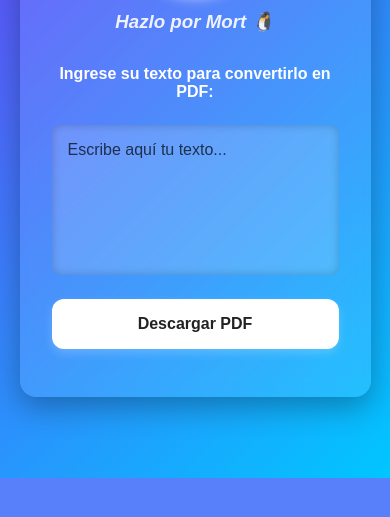
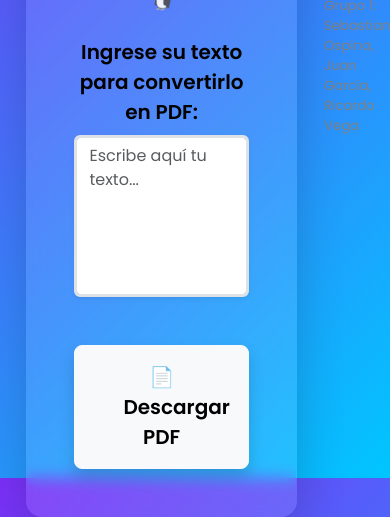
Before and after one commit to asebasg/text-to-pdf, a Flask app: page / in a window 390 px wide. Shown: the part 366-883 px from the top of the page. Before the commit the page ends 844 px from the top, so only its background shows below. Run offline with Flask 3, Linux system fonts and the light colour scheme.

Commit message:
feat: implementar interfaz de usuario para conversión de texto a PDF
- Añadir página principal con formulario para ingresar texto
- Integrar estilos con Bootstrap 5.3
- Incluir fuente Poppins desde Google Fonts
- Agregar imagen decorativa y branding del proyecto
- Implementar diseño responsivo con clases de utilidad de Bootstrap
- Añadir footer con información del grupo

```diff
--- a/app.py
+++ b/app.py
@@ -1,6 +1,7 @@
 from flask import Flask, render_template, request, send_file
 from reportlab.pdfgen import canvas
 from reportlab.lib.pagesizes import letter
+from reportlab.lib.utils import simpleSplit
 import io
 
 app = Flask(__name__)
@@ -11,7 +12,10 @@ def index():
 
 @app.route('/download', methods=['POST'])
 def download_pdf():
-    text = request.form.get('text', '')
+    text = request.form.get('text_content', '')
+
+    if not text.strip():
+        return "No se proporcionó texto", 400
 
     # Crear PDF en memoria
     buffer = io.BytesIO()
@@ -20,16 +24,20 @@ def download_pdf():
 
     # Configurar fuente y posición
     c.setFont("Helvetica", 12)
-    y = height - 40  # Empezar desde la parte superior
+    y = height - 50
+    max_width = width - 100  # Margen de 50px a cada lado
 
-    # Dividir el texto en líneas para que quepa en el PDF
+    # Dividir el texto en líneas y ajustar al ancho
     lines = text.split('\n')
     for line in lines:
-        # Si la línea es muy larga, podrías dividirla más (opcional)
-        c.drawString(40, y, line[:100])  # Limitar a 100 caracteres por línea
-        y -= 15
-        if y < 40:  # Nueva página si es necesario (opcional, aquí no se implementa)
-            break
+        # Dividir líneas largas
+        wrapped_lines = simpleSplit(line, "Helvetica", 12, max_width)
+        for wrapped_line in wrapped_lines:
+            if y < 50:
+                c.showPage()
+                y = height - 50
+            c.drawString(50, y, wrapped_line)
+            y -= 20
 
     c.save()
     buffer.seek(0)
--- a/templates/index.html
+++ b/templates/index.html
@@ -2,23 +2,39 @@
 <html lang="es">
 <head>
     <meta charset="UTF-8" />
+    <meta name="viewport" content="width=device-width, initial-scale=1">
     <title>Convertir Texto a PDF</title>
+    <link href="https://cdn.jsdelivr.net/npm/bootstrap@5.3.0/dist/css/bootstrap.min.css" rel="stylesheet">
+    <link href="https://fonts.googleapis.com/css2?family=Poppins:wght@300;400;600;700&display=swap" rel="stylesheet">
     <link rel="stylesheet" href="index.css" />
 </head>
 
 <body class="main">
-    <div class="container">
-        <h1 class="title">Convertir Texto a PDF</h1>
-        <img class="imagen" src="https://i.pinimg.com/736x/60/8a/7d/608a7d2de0cf6898c3869b116c4231be.jpg" alt="Mort" />
-        <h3 class="subtitle">Hazlo por Mort 🐧</h3>
+    <div class="container-fluid d-flex justify-content-center align-items-center min-vh-100">
+        <div class="container bg-white bg-opacity-10 rounded-4 p-5 text-center shadow-lg" style="backdrop-filter: blur(8px); max-width: 600px;">
+            <h1 class="title display-4 fw-bold mb-4 text-black">Convertir Texto a PDF</h1>
+            <img class="imagen rounded-circle border border-3 border-white shadow mb-3"
+                 src="https://i.pinimg.com/736x/60/8a/7d/608a7d2de0cf6898c3869b116c4231be.jpg"
+                 alt="Mort" width="140" height="140" style="object-fit: cover;" />
+            <h3 class="subtitle fst-italic text-gray-50 mb-4">Hazlo por Mort 🐧</h3>
 
-        <form method="POST" action="/download" class="formulario">
-            <label for="text_content" class="label">
-                Ingrese su texto para convertirlo en PDF:
-            </label>
-            <textarea id="text_content" name="text_content" class="campoTexto" placeholder="Escribe aquí tu texto..."></textarea>
-            <button class="boton" type="submit">Descargar PDF</button>
-        </form>
+            <form method="POST" action="/download" class="formulario">
+                <div class="mb-4">
+                    <label for="text_content" class="form-label fw-semibold text-black fs-5">
+                        Ingrese su texto para convertirlo en PDF:
+                    </label>
+                    <textarea id="text_content" name="text_content"
+                             class="form-control bg-white bg-opacity-20 text-black border-3 shadow-sm"
+                             rows="6" placeholder="Escribe aquí tu texto..."
+                             style="resize: none; backdrop-filter: blur(5px);"></textarea>
+                </div>
+                <button class="btn btn-light btn-lg fw-semibold px-5 py-3 shadow" type="submit">
+                    📄 Descargar PDF
+                </button>
+            </form>
+        </div>
     </div>
+    <script src="https://cdn.jsdelivr.net/npm/bootstrap@5.3.0/dist/js/bootstrap.bundle.min.js"></script>
+    <footer class="d-flex justify-content-center align-items-center py-3" style="font-size: smaller; color: gray;">&copy; 2025 - Grupo 1: Sebastian Ospina, Juan Garcia, Ricardo Vega</footer>
 </body>
 </html>
```
